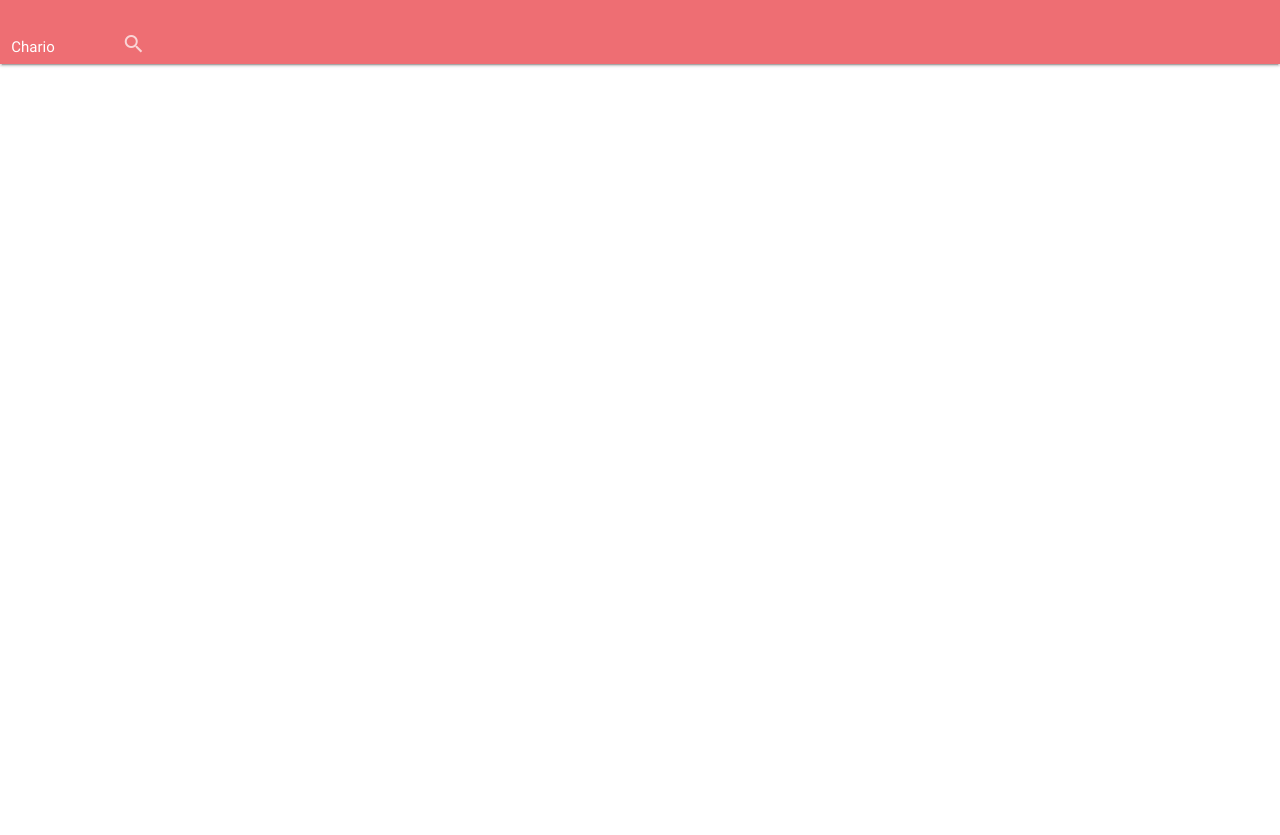
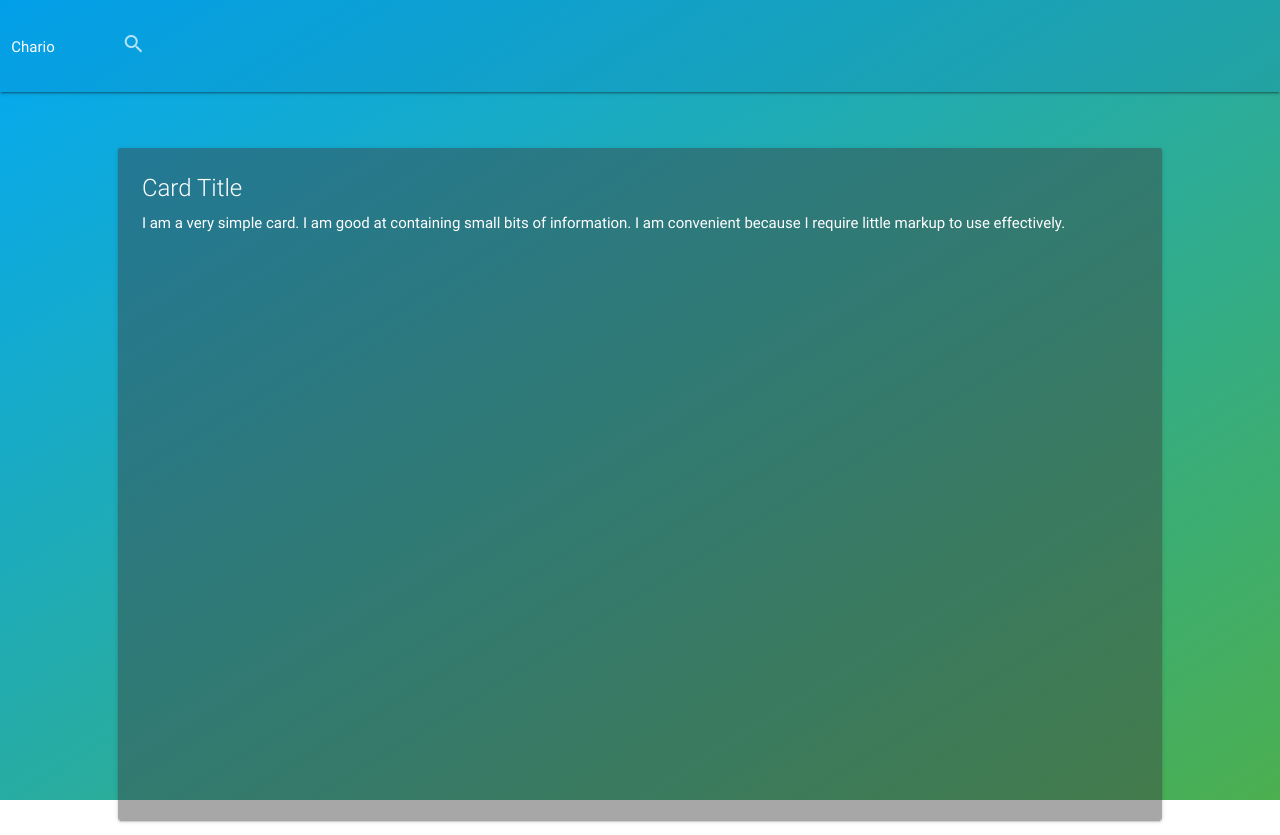
Before and after one commit to BilligePlaetze/CharioWebsite, an Angular app: page / in a window 1280 px wide. Before the commit the page ends 800 px from the top, so only its background shows below. Built offline with nearby package versions, Linux system fonts and the light colour scheme; what angular2-materialize would draw is missing.

Commit message:
added basic design

```diff
--- a/src/app/components/world/world.component.css
+++ b/src/app/components/world/world.component.css
@@ -0,0 +1,14 @@
+.background {
+    height: 100vh;
+    background: linear-gradient(to bottom right, #03a9f4, #4caf50);
+}
+
+.large-nav {
+    height: 92px;
+    background-color: rgba(2, 119, 189, 0.2);
+}
+
+.large-card {
+    height: 84vh;
+    background-color: rgba(60, 60, 60, 0.45);
+}
--- a/src/app/components/world/world.component.html
+++ b/src/app/components/world/world.component.html
@@ -1,14 +1,29 @@
-<nav>
+<div class="background green lighten-5">
+<nav class="large-nav">
   <div class="nav-wrapper row">
     <form>
       <div class="col s1">
         <p>Chario</p>
       </div>
-      <div style="display: inline-flex" class="input-field col s11">
+      <div class="input-field col s11">
         <input id="search" type="search" required>
-        <label class="label-icon" for="search"><i style="" class="material-icons">search</i></label>
+        <label class="label-icon" for="search"><i class="material-icons">search</i></label>
         <i class="material-icons">close</i>
       </div>
     </form>
   </div>
 </nav>
+
+<div style="padding-top: 48px;" class="row">
+  <div class="col offset-s1 s10">
+    <div class="card large-card">
+      <div class="card-content white-text">
+        <span class="card-title">Card Title</span>
+        <p>I am a very simple card. I am good at containing small bits of information.
+        I am convenient because I require little markup to use effectively.</p>
+      </div>
+    </div>
+  </div>
+</div>
+
+</div>
```
